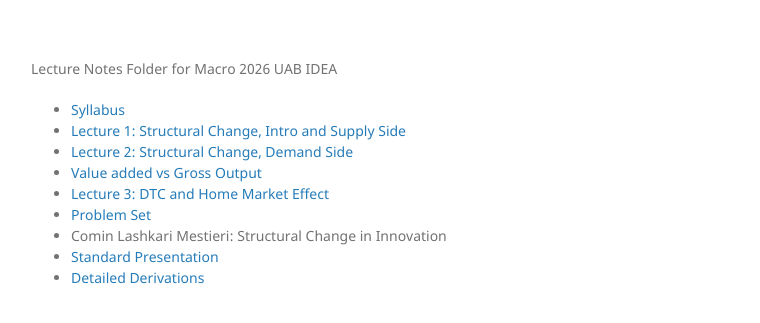
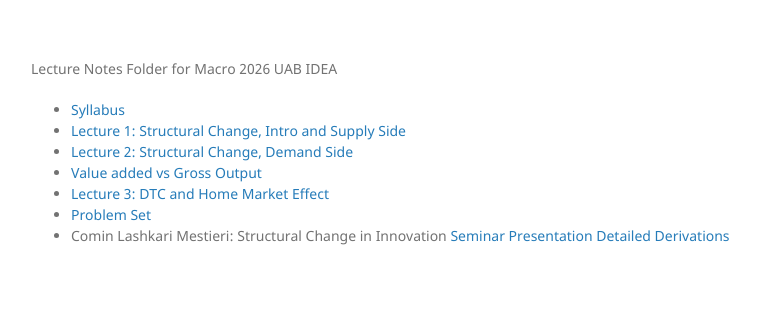
Before and after one commit to mestieri/mestieri.github.io, a Jekyll site: the page built from teaching/index.md, in a window 1280 px wide. Shown: the top 323 px of the page, without its empty margins (27-787 px from the left). Built offline with Jekyll 4.4.1, drawn with Linux system fonts in a browser that asks for light colours; our own code applies the rules of GitHub Pages for plain Markdown files.

Commit message:
Update seminar presentation link format in index.md

```diff
--- a/teaching/index.md
+++ b/teaching/index.md
@@ -6,6 +6,4 @@ Lecture Notes Folder for Macro 2026 UAB IDEA
 - [Value added vs Gross Output](/teaching/vago.pdf)
 - [Lecture 3: DTC and Home Market Effect](/teaching/lecture3.pdf)
 - [Problem Set](/teaching/Problem_Set.pdf)
-- Comin Lashkari Mestieri: Structural Change in Innovation
--     [Standard Presentation](/teaching/clm2.pdf)
--     [Detailed Derivations](/teaching/detailsclm2.pdf)
+- Comin Lashkari Mestieri: Structural Change in Innovation [Seminar Presentation](/teaching/clm2.pdf) [Detailed Derivations](/teaching/detailsclm2.pdf)
```
